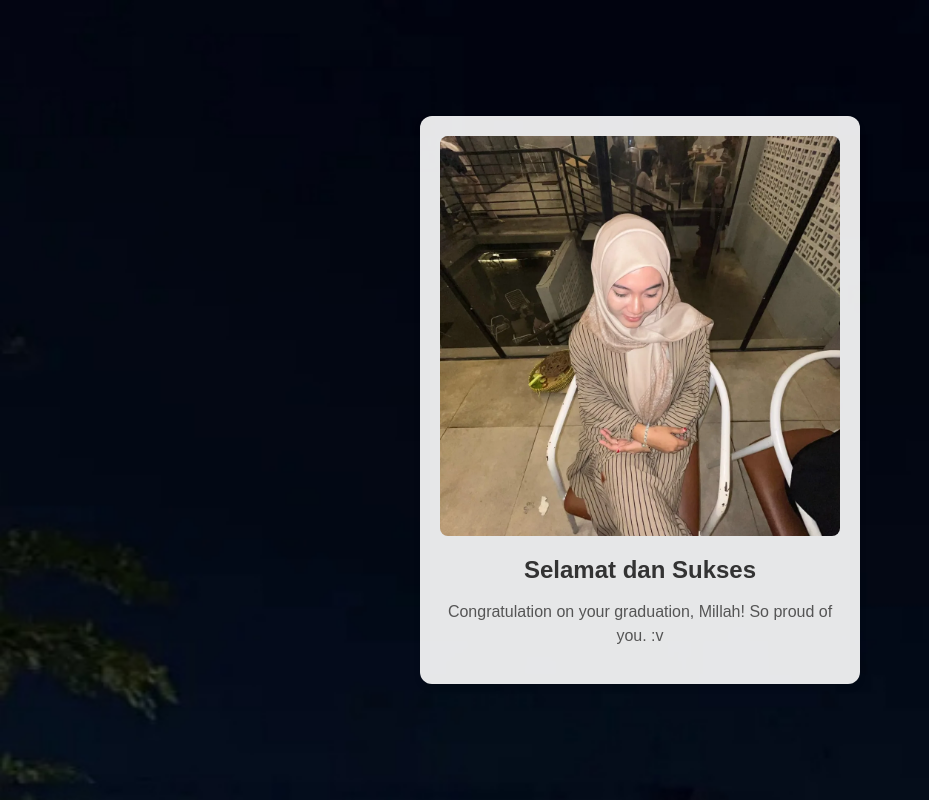
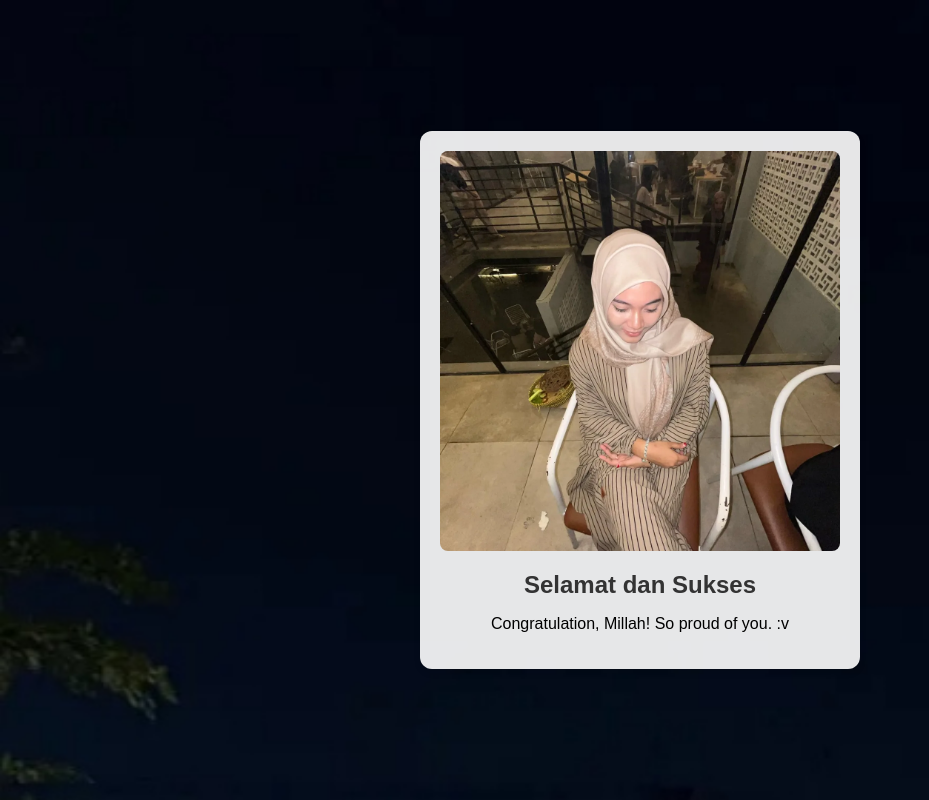
Before and after one commit to cosmicfrdss/Website.Public, a plain HTML site: page index.html in a window 1280 px wide. Shown: the whole page, without its empty margins (0-929 px from the left). Drawn offline with Linux system fonts and the light colour scheme.

Commit message:
Update index.html

```diff
--- a/index.html
+++ b/index.html
@@ -86,8 +86,7 @@
     <div class="card">
         <img src="foto-x.jpg" alt="Foto Wahidatul Millah">
         <h1>Selamat dan Sukses</h1>
-        <p>
-            Congratulation on your graduation, Millah! So proud of you. :v
+            Congratulation, Millah! So proud of you. :v
         </p>
     </div>
 
```
